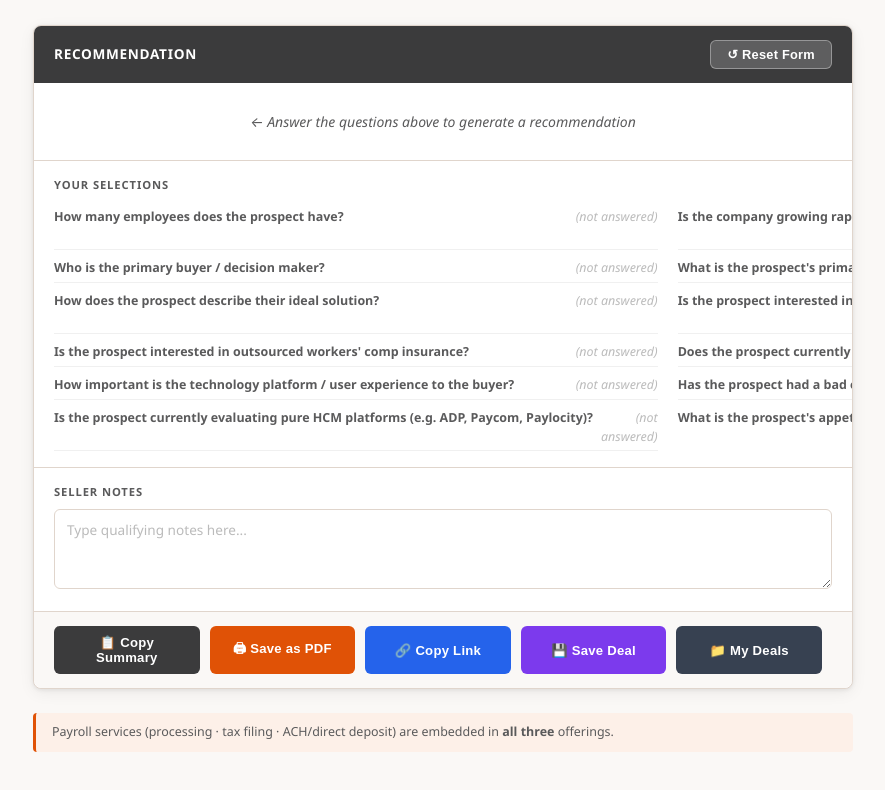
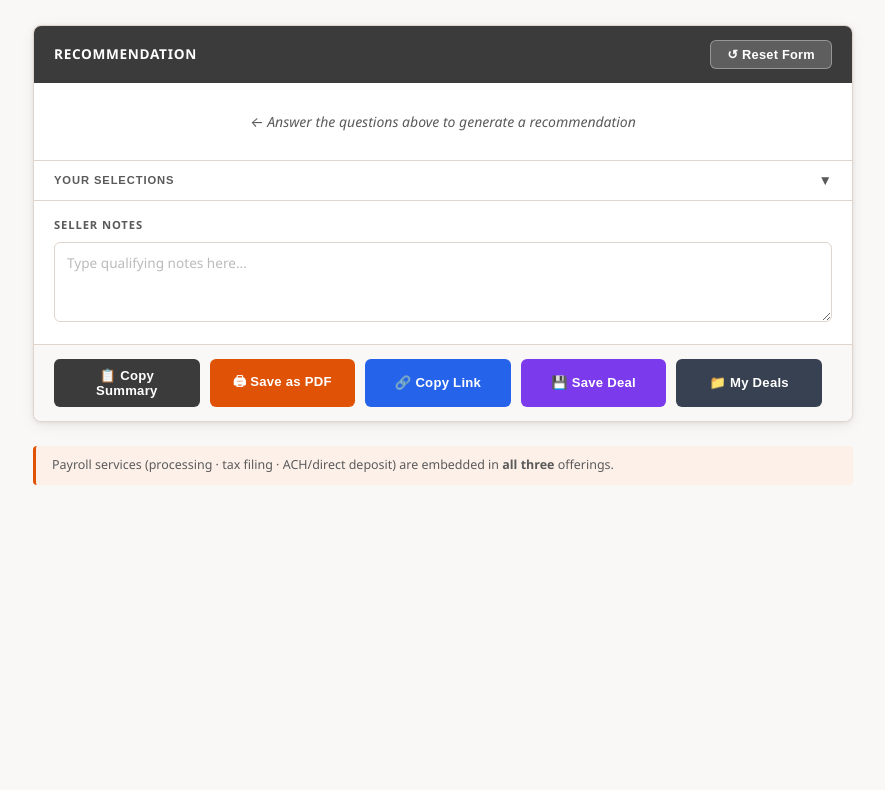
Before and after one commit to garygivan/sales-tools, a website: page hcm-matrix.html in a window 1280 px wide. Shown: the part 1213-2003 px from the top of the page, without its empty margins (197-1082 px from the left). After the commit the page ends 1758 px from the top, so only its background shows below. Drawn offline with Linux system fonts and the light colour scheme.

Commit message:
Make Your Selections collapsible expand/collapse toggle

```diff
--- a/hcm-matrix.html
+++ b/hcm-matrix.html
@@ -233,17 +233,42 @@
 
   /* ── Selections summary ── */
   .selections-section {
-    padding: 16px 20px;
     border-bottom: 1px solid var(--border);
   }
-  .selections-section h3 {
+  .selections-toggle {
+    display: flex;
+    align-items: center;
+    width: 100%;
+    padding: 12px 20px;
+    background: none;
+    border: none;
+    cursor: pointer;
+    text-align: left;
+    gap: 8px;
+    transition: background 0.15s;
+  }
+  .selections-toggle:hover { background: var(--teal-light); }
+  .selections-toggle h3 {
     font-size: 0.7rem;
     font-weight: 700;
     letter-spacing: 0.08em;
     text-transform: uppercase;
     color: var(--muted);
-    margin-bottom: 10px;
+    margin: 0;
+    flex: 1;
   }
+  .selections-toggle .sel-toggle-icon {
+    font-size: 0.85rem;
+    color: var(--muted);
+    transition: transform 0.2s;
+    display: inline-block;
+  }
+  .selections-toggle.open .sel-toggle-icon { transform: rotate(180deg); }
+  .sel-body {
+    display: none;
+    padding: 4px 20px 16px;
+  }
+  .sel-body.open { display: block; }
   .sel-grid {
     display: grid;
     grid-template-columns: 1fr 1fr;
@@ -717,8 +742,13 @@
     </div>
 
     <div class="selections-section">
-      <h3>Your Selections</h3>
-      <div class="sel-grid" id="sel-grid"></div>
+      <button class="selections-toggle" id="sel-toggle" onclick="toggleSelections()" aria-expanded="false">
+        <h3>Your Selections</h3>
+        <span class="sel-toggle-icon">▼</span>
+      </button>
+      <div class="sel-body" id="sel-body">
+        <div class="sel-grid" id="sel-grid"></div>
+      </div>
     </div>
 
     <div class="notes-section">
@@ -973,6 +1003,14 @@ renderQuestions();
 updateSelections();
 restoreFromHash();
 
+function toggleSelections() {
+  const toggle = document.getElementById('sel-toggle');
+  const body   = document.getElementById('sel-body');
+  const open   = body.classList.toggle('open');
+  toggle.classList.toggle('open', open);
+  toggle.setAttribute('aria-expanded', open);
+}
+
 function toggleMatrix(btn) {
   const panel = document.getElementById('matrix-panel');
   const open = panel.classList.toggle('open');
```
